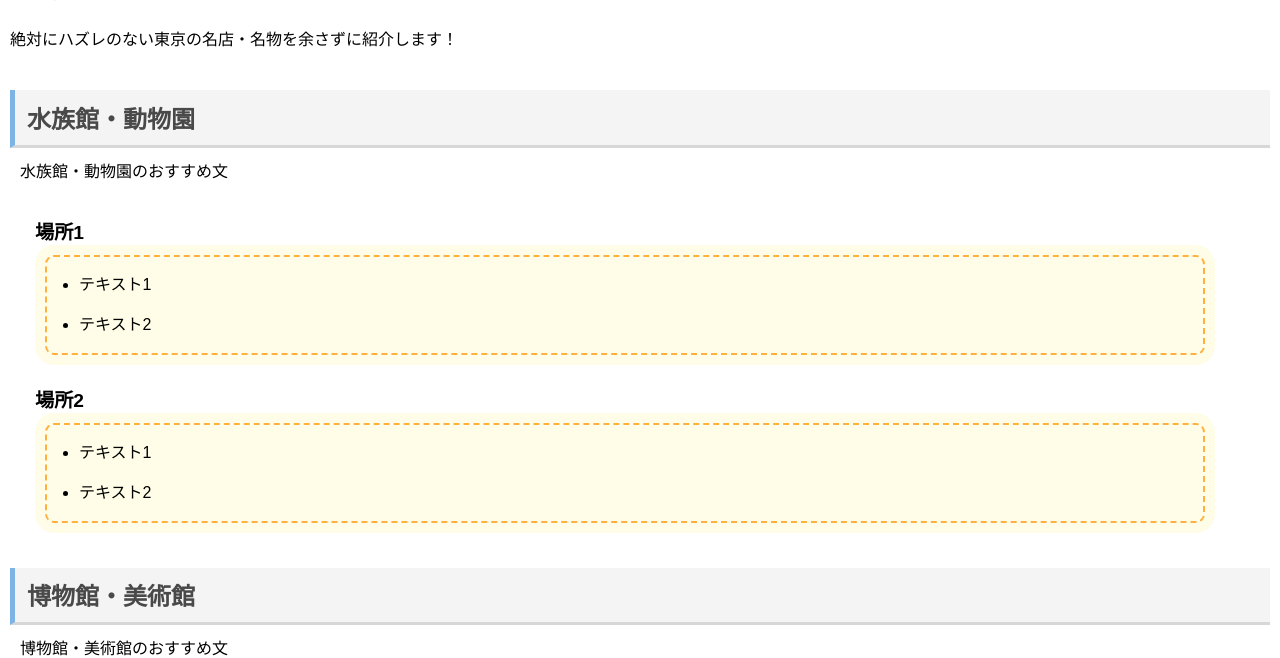
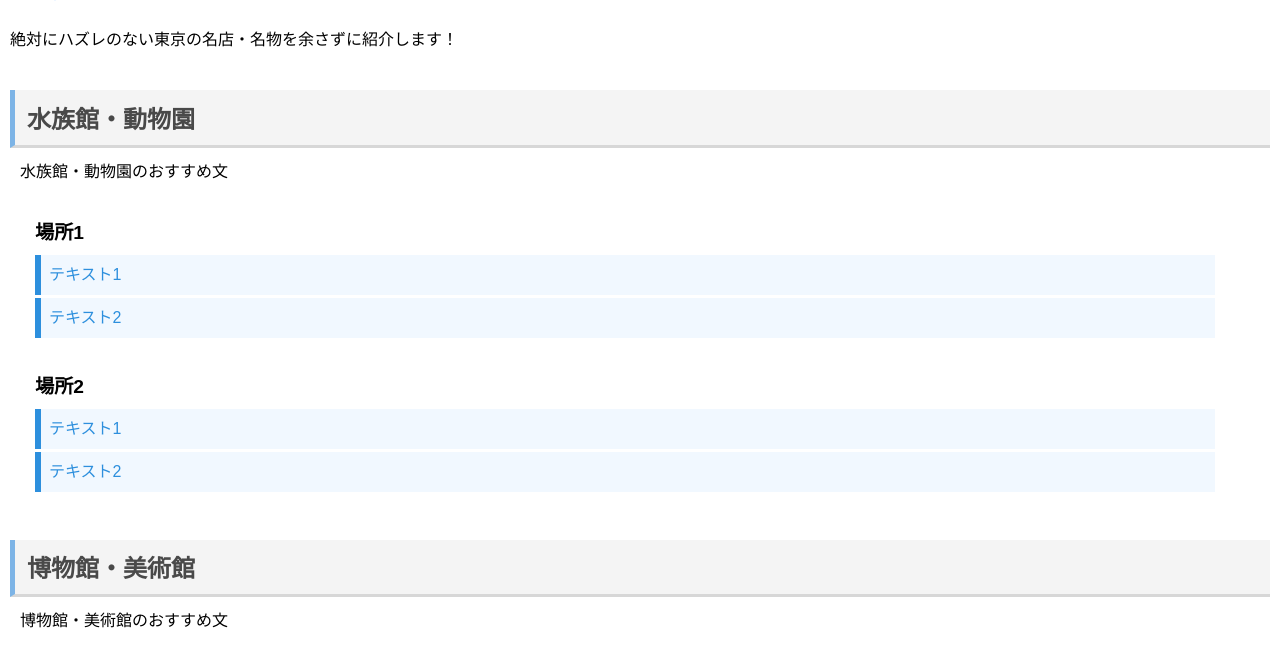
Before and after one commit to gento-kuroda/TokyoSeeing, a plain HTML site: page index.html in a window 1280 px wide. Shown: the part 108-766 px from the top of the page. Drawn offline with Linux system fonts and the light colour scheme.

Commit message:
CSSリストを変更しました

```diff
--- a/css/main.css
+++ b/css/main.css
@@ -55,18 +55,18 @@ dl dd {
 
 
 ul, ol {
-    background: #fffde8;
-    box-shadow: 0px 0px 0px 10px #fffde8; /*線の外側*/
-    border: dashed 2px #ffb03f; /*破線*/
-    border-radius: 9px;
-    margin-left: 10px; /*はみ出ないように調整*/
-    margin-right: 10px; /*はみ出ないように調整*/
-    padding: 0.5em 0.5em 0.5em 2em;
+  padding: 0;
+  position: relative;
 }
 
 ul li, ol li {
-    line-height: 1.5;
-    padding: 0.5em 0;
+  color: #2d8fdd;
+  border-left: solid 6px #2d8fdd;/*左側の線*/
+  background: #f1f8ff;/*背景色*/
+  margin-bottom: 3px;/*下のバーとの余白*/
+   line-height: 1.5;
+  padding: 0.5em;
+  list-style-type: none!important;/*ポチ消す*/
 }
 
 footer {
```
